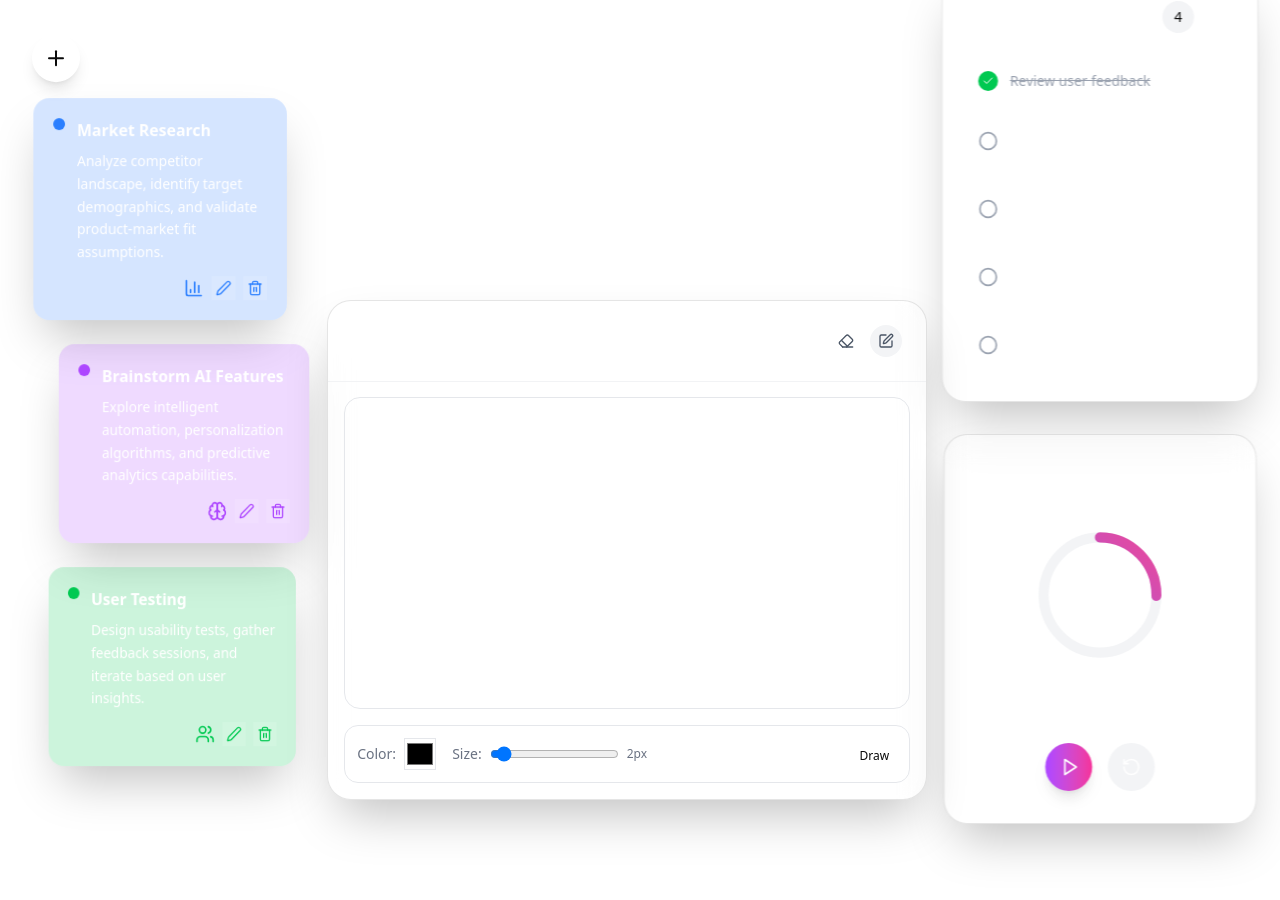
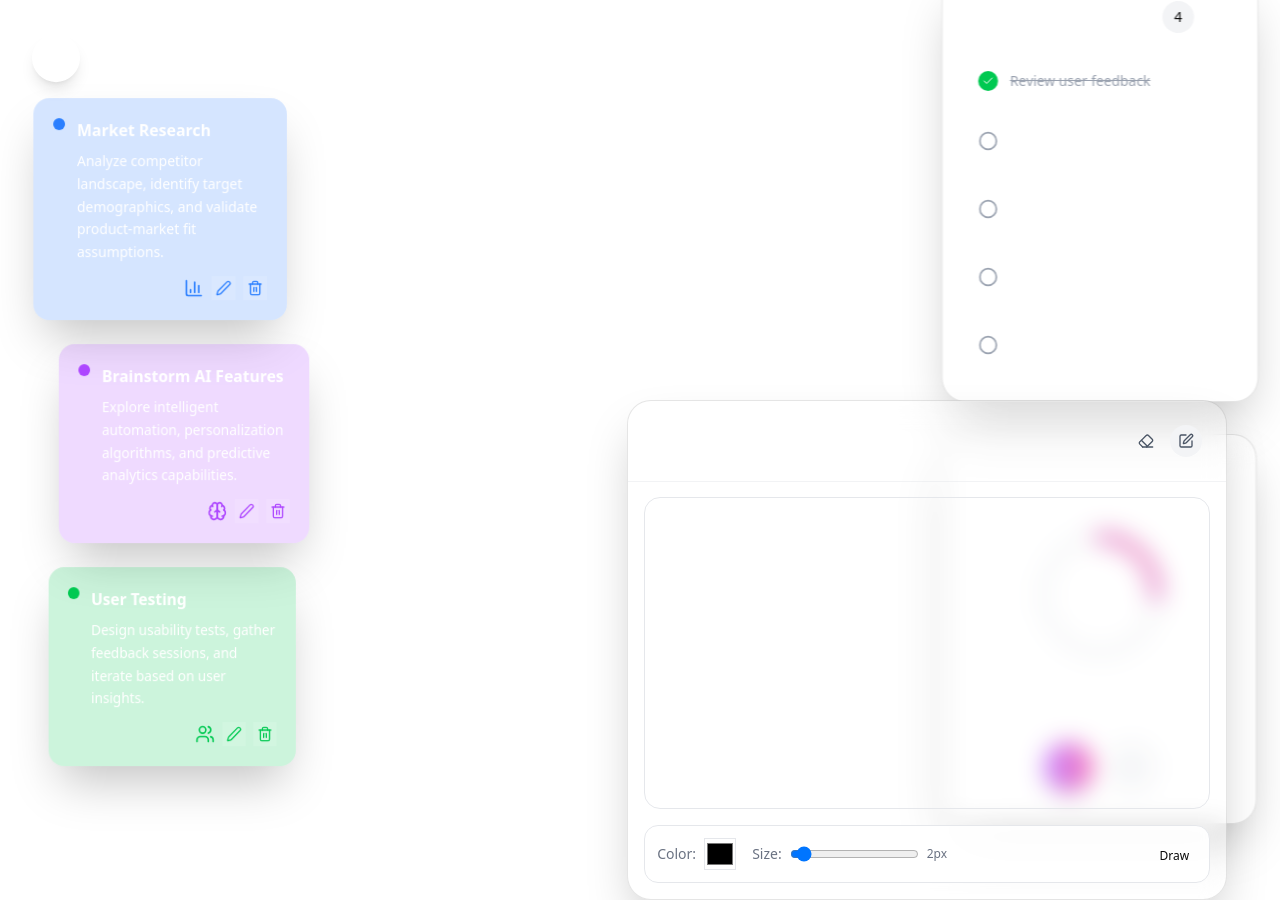
Before and after one commit to liliangisellyps/Ideaverse-WebSpatial, a React (Vite) app: page / in a window 1280 px wide. Before the commit the page ends 824 px from the top, so only its background shows below. Built offline with nearby package versions, Linux system fonts and the light colour scheme.

Commit message:
fix: fix posistions for canvas and addNewTask components

```diff
--- a/src/App.tsx
+++ b/src/App.tsx
@@ -150,7 +150,7 @@ export default function App() {
     enable-xr>
       <div className="relative min-h-screen pt-24" style={{ perspective: '2000px' }}>
          {showAddForm && (
-           <div className="absolute top-1/2" style={{ left: '49%', transform: 'translate(-50%, -150%)', zIndex: 9999 }}>
+           <div className="absolute top-1/2" style={{ left: '49%', transform: 'translate(-50%, -190%)', zIndex: 9999 }}>
              <div className="bg-white/20 backdrop-blur-md rounded-2xl shadow-2xl p-6 h-[300px] spatial-translucent" style={{ width: '600px' }} enable-xr>
             <div className="flex items-center justify-between mb-4">
               <h3 className="font-semibold text-white">{editingTaskId ? 'Edit Task' : 'New Task'}</h3>
@@ -219,7 +219,7 @@ export default function App() {
               aria-label="Add task"
               type="button"
             >
-              <Plus className="w-6 h-6 text-blue-600" />
+              <Plus className="w-6 h-6 text-white" />
             </button>
           </div>
 
@@ -245,7 +245,7 @@ export default function App() {
           className="absolute top-1/2 z-10 transition-all duration-300"
           style={{
             left: '49%',
-            transform: showAddForm ? 'translate(-50%, -50%) translateZ(0px)' : 'translate(-50%, -20%) translateZ(0px)',
+            transform: showAddForm ? 'translate(-50%, -50%) translateZ(0px)' : 'translate(-50%, -6eu 0%) translateZ(0px)',
           }}
         >
           <EnhancedCanvasPanel />
```
